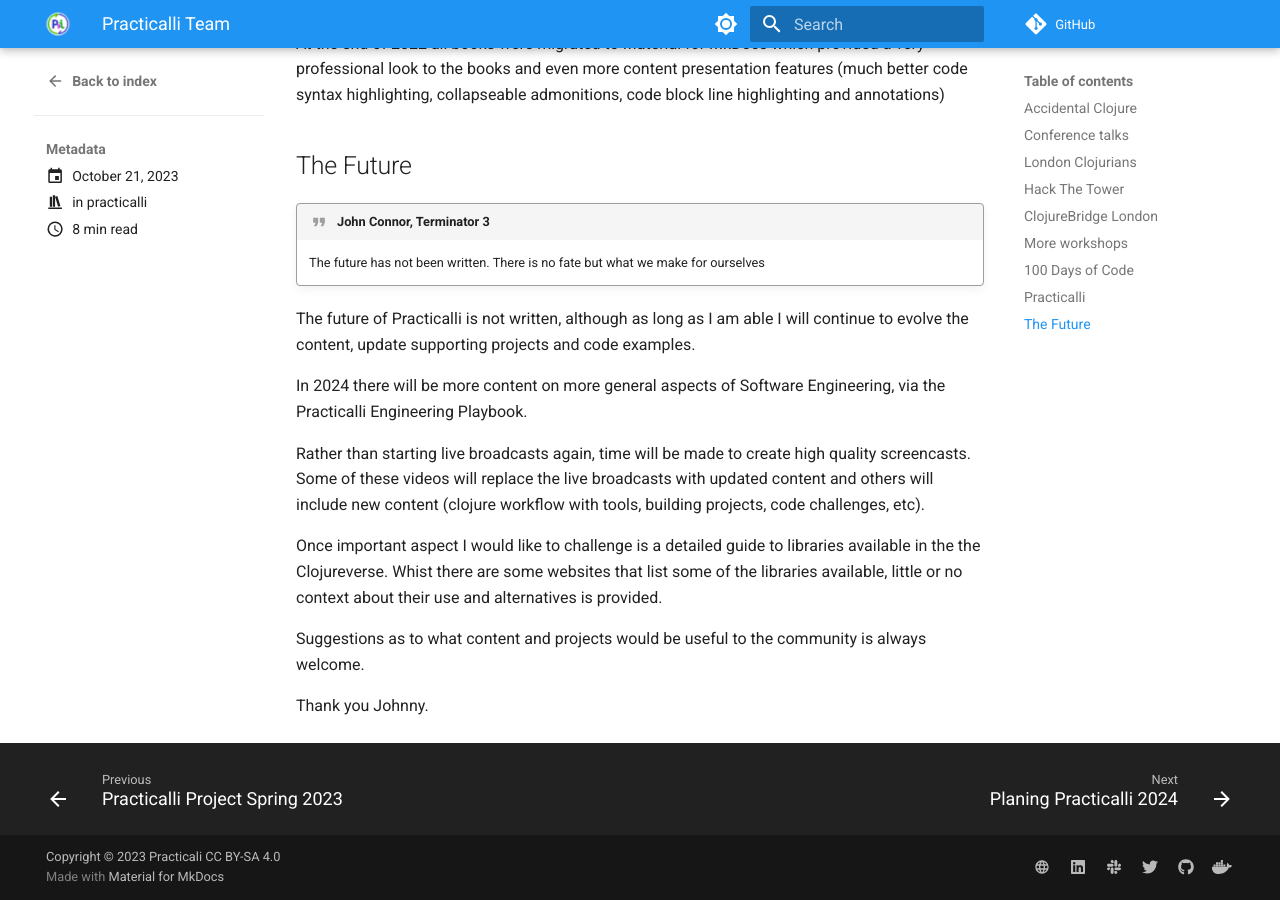
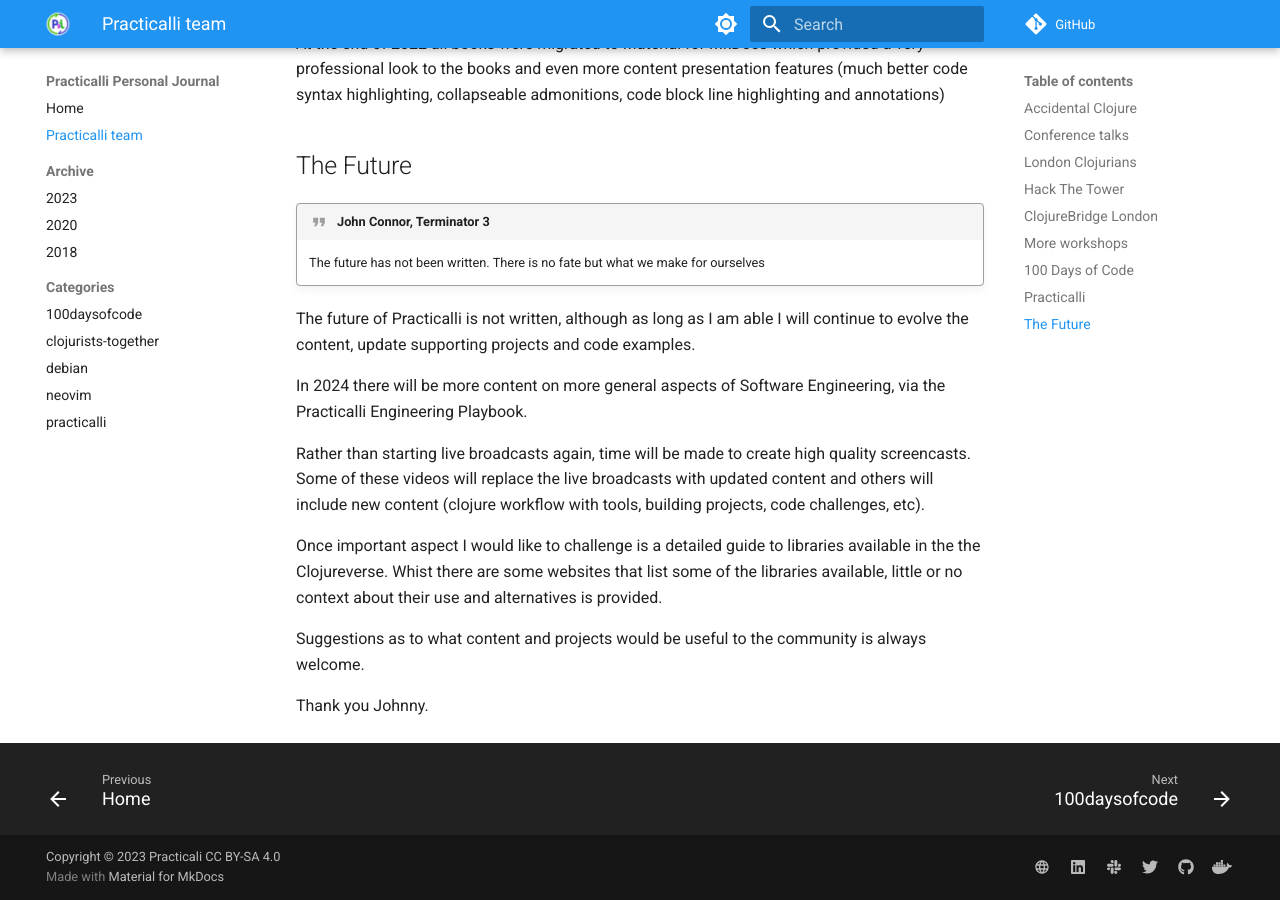
Before and after one commit to practicalli/personal-journal, an MkDocs documentation site: the page built from docs/practicalli-team.md, in a window 1280 px wide and 900 px high, scrolled down 5280 px. Built offline with MkDocs 1.6.1 and Material for MkDocs 9.7.7, drawn with Linux system fonts in a browser that asks for light colours; comment, search, counter and statistics services are not loaded; some of the changed text lies outside the part shown.

Commit message:
mkdocs: move practicalli team to page, add to navigation
Overview of practicalli as a page rather than a post, for greater
discoverability

```diff
--- a/docs/posts/practicalli-team.md
+++ b/docs/practicalli-team.md
@@ -1,10 +1,3 @@
----
-title: Practicalli Team
-date: 2023-10-21
-categories:
-  - practicalli
----
-
 Practicalli was created in 2019 by Johnny Stevenson as an idea born from the years spent learning Clojure in the community.  I consider Practicalli a team effort as it relies on feedback and questions from the wider Clojure community, as well as the legion of libraries that have been created.
 
 My interest in Clojure was accidental at first but eventually became a passion it is hard to live without.
--- a/mkdocs.yml
+++ b/mkdocs.yml
@@ -110,3 +110,4 @@ extra:
 # Navigation
 nav:
   - index.md
+  - practicalli-team.md
```
